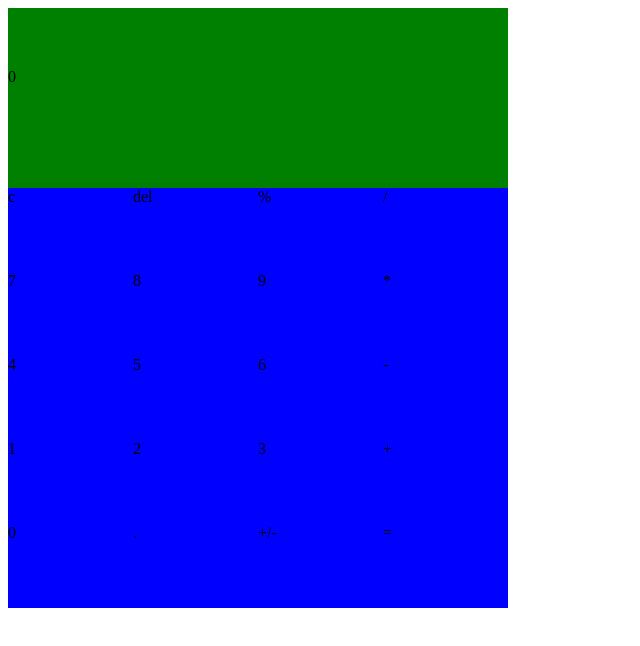
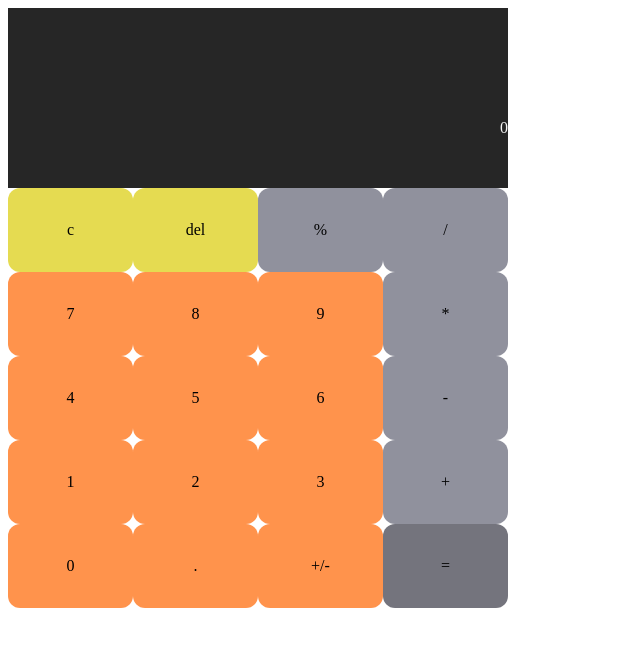
Before and after one commit to pedrocambier/calculator, a plain HTML site: page index.html in a window 1280 px wide. Shown: the whole page, without its empty margins (0-640 px from the left). Drawn offline with Linux system fonts and the light colour scheme.

Commit message:
implemented function to limit the number of decimals of the result, started to add some styling

```diff
--- a/index.html
+++ b/index.html
@@ -12,29 +12,29 @@
 
 <body>
   <div class="main-container">
-    <div class="display dspl-history"></div>
-    <div class="display dspl-main">0</div>
+    <div class="display dspl-history 💪"></div>
+    <div class="display dspl-main 💪">0</div>
     <div class="buttons-container 💪">
-      <div class="button btn-clear util">c</div>
-      <div class="button btn-del util">del</div>
-      <div class="button btn-percent operate"> % </div>
-      <div class="button btn-divide operate"> / </div>
-      <div class="button btn-7 number">7</div>
-      <div class="button btn-8 number">8</div>
-      <div class="button btn-9 number">9</div>
-      <div class="button btn-multiply operate"> * </div>
-      <div class="button btn-4 number">4</div>
-      <div class="button btn-5 number">5</div>
-      <div class="button btn-6 number">6</div>
-      <div class="button btn-subtract operate"> - </div>
-      <div class="button btn-1 number">1</div>
-      <div class="button btn-2 number">2</div>
-      <div class="button btn-3 number">3</div>
-      <div class="button btn-add operate"> + </div>
-      <div class="button btn-0 number">0</div>
-      <div class="button btn-decimal">.</div>
-      <div class="button btn-sign">+/-</div>
-      <div class="button btn-equal">=</div>
+      <div class="button btn-clear util 💪">c</div>
+      <div class="button btn-del util 💪">del</div>
+      <div class="button btn-percent operate 💪"> % </div>
+      <div class="button btn-divide operate 💪"> / </div>
+      <div class="button btn-7 number 💪">7</div>
+      <div class="button btn-8 number 💪">8</div>
+      <div class="button btn-9 number 💪">9</div>
+      <div class="button btn-multiply operate 💪"> * </div>
+      <div class="button btn-4 number 💪">4</div>
+      <div class="button btn-5 number 💪">5</div>
+      <div class="button btn-6 number 💪">6</div>
+      <div class="button btn-subtract operate 💪"> - </div>
+      <div class="button btn-1 number 💪">1</div>
+      <div class="button btn-2 number 💪">2</div>
+      <div class="button btn-3 number 💪">3</div>
+      <div class="button btn-add operate 💪"> + </div>
+      <div class="button btn-0 number 💪">0</div>
+      <div class="button btn-decimal 💪">.</div>
+      <div class="button btn-sign 💪">+/-</div>
+      <div class="button btn-equal 💪">=</div>
     </div>
   </div>
 </body>
--- a/main.js
+++ b/main.js
@@ -1,5 +1,6 @@
 // Auxiliary global constants
 const tol = 1e-5;
+const numberDecimals = 3;
 
 // global DOM elements
 const displayMain = document.querySelector('.dspl-main');
@@ -12,6 +13,13 @@ let recentEqual = false;
 let firstOperand = '';
 let activeValue = '0';
 let activeOperation = '';
+
+// Auxiliary funcrions for calculations
+
+// Round numbers
+const roundNumber = (number, ndec) => {
+  return (Math.round((number + Number.EPSILON) * (10 ** ndec)) / (10 ** ndec));
+}
 
 // Basic operations functions
 const add = (a,b) => {
@@ -46,26 +54,29 @@ const percent = (a,b) => {
 }
 
 const operate = (a, b, operation) => {
+  let result = 0;
   switch (operation)
   {
     case ' + ':
-      return add(a, b);
-
+      result =  add(a, b);
+      break;
     case ' - ':
-      return subtract(a, b);
-
+      result =  subtract(a, b);
+      break;
     case ' * ':
-      return multiply(a, b);
-
+      result =  multiply(a, b);
+      break;
     case ' / ':
-      return divide(a, b);
-
+      result =  divide(a, b);
+      break;
     case ' % ':
-      return percent(a, b);
-
+      result =  percent(a, b);
+      break;
     default:
-      return '👁👄👁';
+      result =  '👁👄👁';
+      break;
   }
+  return roundNumber(result, numberDecimals);
 }
 
 // History manager
--- a/style.css
+++ b/style.css
@@ -1,3 +1,7 @@
+body {
+  box-sizing: border-box;
+}
+
 .💪{
   display: flex;
   justify-content: center;
@@ -8,30 +12,53 @@
 .main-container {
   width: 500px;
   height: 600px;
-  background-color: red;
+  background-color: transparent;
 }
 
 .display {
   width: 100%;
+  background-color: rgba(0, 0, 0, 0.85);
+  color: whitesmoke;
 }
 
 .display.dspl-history {
   height: 10%;
-  background-color: green;
 }
 
 .display.dspl-main {
   height: 20%;
-  background-color: green;
+}
+
+.display.💪 {
+  justify-content: flex-end;
 }
 
 .buttons-container {
   width: 100%;
   height: 70%;
-  background-color: blue;
+  background-color: transparent;
 }
 
 .button {
   width: 25%;
   height: 20%;
+  border-radius: 12px;
 }
+
+.number,
+.btn-decimal,
+.btn-sign {
+  background-color: rgb(255, 102, 0, 0.7);
+}
+
+.operate {
+  background-color: rgb(97, 99, 116, 0.7);
+}
+
+.btn-equal {
+  background-color: rgba(57, 58, 70, 0.7);
+}
+
+.util {
+  background-color: rgb(218, 204, 8, 0.7);
+}
```
